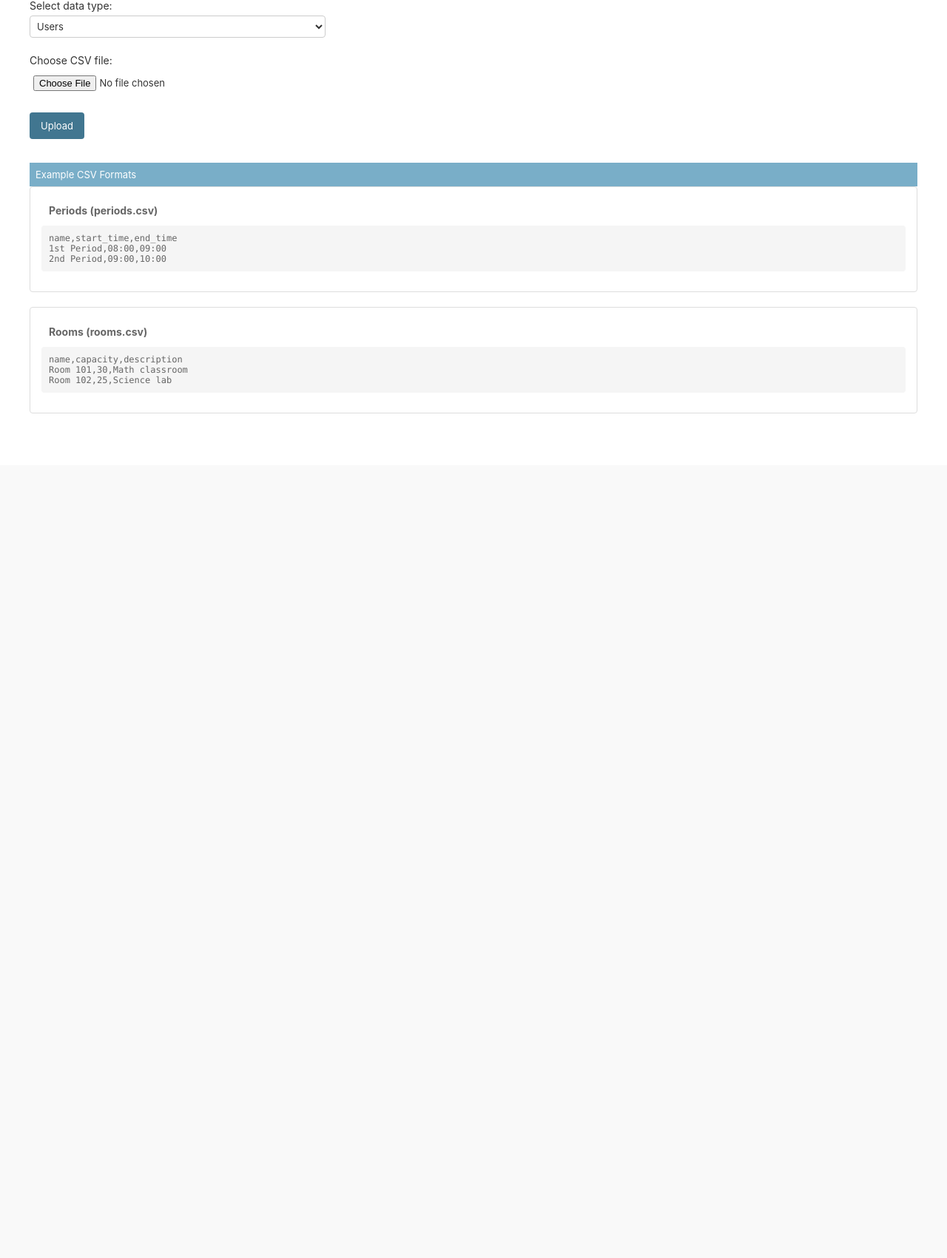
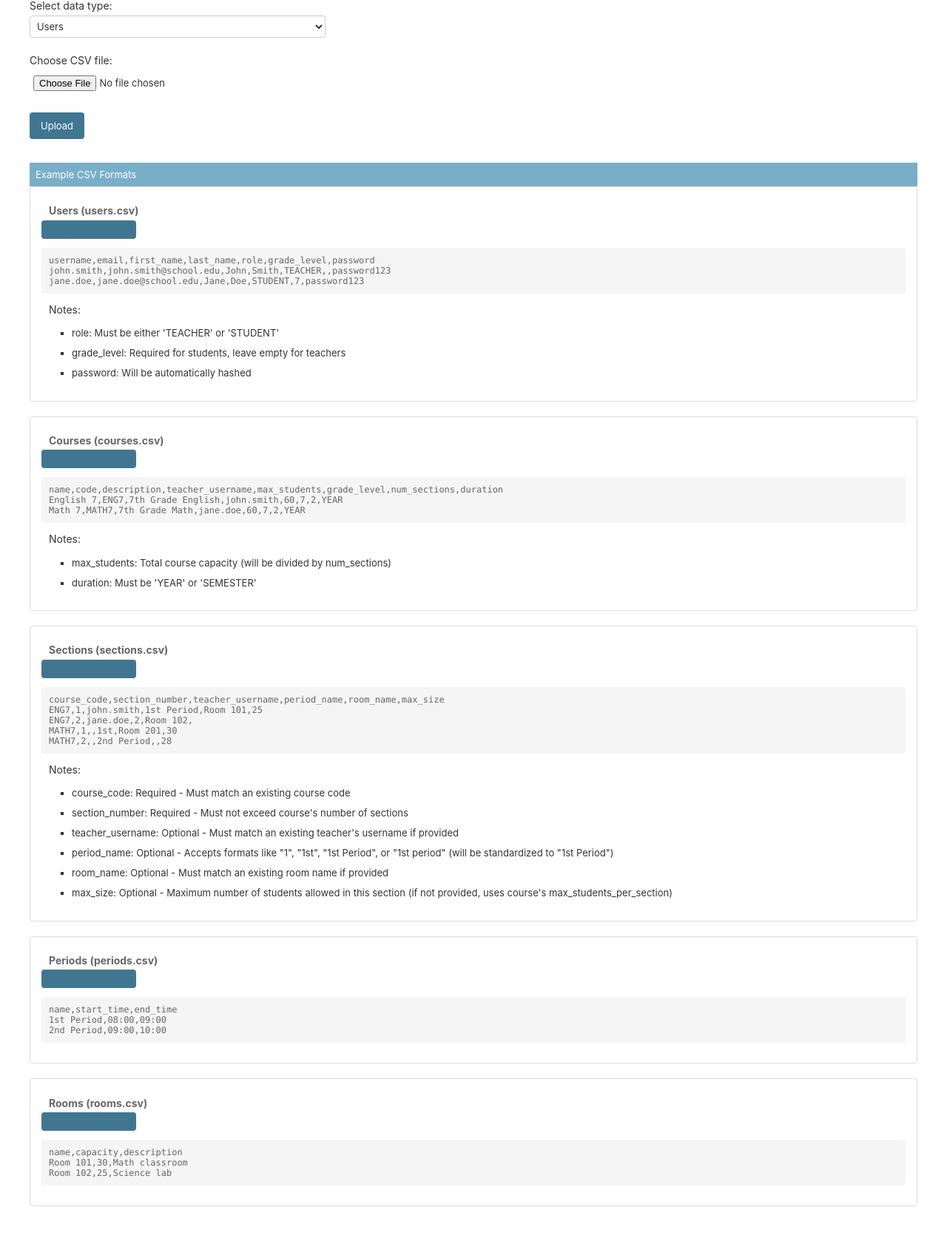
Before and after one commit to wafflestomper/school-scheduler, a Django app: page /scheduler/upload/ in a window 1280 px wide. Shown: the part 281-1982 px from the top of the page at 74% size. Before the commit the page ends 840 px from the top, so only its background shows below. Run offline with Django 4.2, Linux system fonts and the light colour scheme; the visitor is signed in with stand-in values (Sample User, id 1); parts of the project's set-up code (start-up, migrations or seed data) failed here and were passed over.

Commit message:
Add section max_size field and flexible period name handling - Added optional max_size field, flexible period formatting, sections_sample.csv, and proper CSV serving

```diff
--- a/backend/scheduler/models/section.py
+++ b/backend/scheduler/models/section.py
@@ -25,6 +25,12 @@ class Section(models.Model):
         unique=True,
         db_index=True,
         help_text="Generated section name (e.g., ENG7-1)"
+    )
+    max_students: Optional[int] = models.IntegerField(
+        null=True,
+        blank=True,
+        validators=[MinValueValidator(1)],
+        help_text="Maximum number of students allowed in this section (optional, defaults to course max_students_per_section)"
     )
     teacher: Optional[User] = models.ForeignKey(
         User,
--- a/backend/scheduler/templates/scheduler/upload.html
+++ b/backend/scheduler/templates/scheduler/upload.html
@@ -1,4 +1,5 @@
 {% extends "admin/base_site.html" %}
+{% load static %}
 
 {% block content %}
 <div id="content-main">
@@ -28,6 +29,7 @@
                 <select name="type" id="type" required>
                     <option value="users">Users</option>
                     <option value="courses">Courses</option>
+                    <option value="sections">Sections</option>
                     <option value="periods">Periods</option>
                     <option value="rooms">Rooms</option>
                 </select>
@@ -46,7 +48,62 @@
         <h2>Example CSV Formats</h2>
 
         <div class="example">
+            <h3>Users (users.csv)</h3>
+            <div class="example-header">
+                <a href="{% static 'example_data/users.csv' %}" class="download-link" download>Download Sample</a>
+            </div>
+            <pre>username,email,first_name,last_name,role,grade_level,password
+john.smith,john.smith@school.edu,John,Smith,TEACHER,,password123
+jane.doe,jane.doe@school.edu,Jane,Doe,STUDENT,7,password123</pre>
+            <p>Notes:</p>
+            <ul>
+                <li>role: Must be either 'TEACHER' or 'STUDENT'</li>
+                <li>grade_level: Required for students, leave empty for teachers</li>
+                <li>password: Will be automatically hashed</li>
+            </ul>
+        </div>
+
+        <div class="example">
+            <h3>Courses (courses.csv)</h3>
+            <div class="example-header">
+                <a href="{% static 'example_data/courses.csv' %}" class="download-link" download>Download Sample</a>
+            </div>
+            <pre>name,code,description,teacher_username,max_students,grade_level,num_sections,duration
+English 7,ENG7,7th Grade English,john.smith,60,7,2,YEAR
+Math 7,MATH7,7th Grade Math,jane.doe,60,7,2,YEAR</pre>
+            <p>Notes:</p>
+            <ul>
+                <li>max_students: Total course capacity (will be divided by num_sections)</li>
+                <li>duration: Must be 'YEAR' or 'SEMESTER'</li>
+            </ul>
+        </div>
+
+        <div class="example">
+            <h3>Sections (sections.csv)</h3>
+            <div class="example-header">
+                <a href="{% url 'serve_csv' filename='sections_sample.csv' %}" class="download-link">Download Sample</a>
+            </div>
+            <pre>course_code,section_number,teacher_username,period_name,room_name,max_size
+ENG7,1,john.smith,1st Period,Room 101,25
+ENG7,2,jane.doe,2,Room 102,
+MATH7,1,,1st,Room 201,30
+MATH7,2,,2nd Period,,28</pre>
+            <p>Notes:</p>
+            <ul>
+                <li>course_code: Required - Must match an existing course code</li>
+                <li>section_number: Required - Must not exceed course's number of sections</li>
+                <li>teacher_username: Optional - Must match an existing teacher's username if provided</li>
+                <li>period_name: Optional - Accepts formats like "1", "1st", "1st Period", or "1st period" (will be standardized to "1st Period")</li>
+                <li>room_name: Optional - Must match an existing room name if provided</li>
+                <li>max_size: Optional - Maximum number of students allowed in this section (if not provided, uses course's max_students_per_section)</li>
+            </ul>
+        </div>
+
+        <div class="example">
             <h3>Periods (periods.csv)</h3>
+            <div class="example-header">
+                <a href="{% static 'example_data/periods.csv' %}" class="download-link" download>Download Sample</a>
+            </div>
             <pre>name,start_time,end_time
 1st Period,08:00,09:00
 2nd Period,09:00,10:00</pre>
@@ -54,6 +111,9 @@
 
         <div class="example">
             <h3>Rooms (rooms.csv)</h3>
+            <div class="example-header">
+                <a href="{% static 'example_data/rooms.csv' %}" class="download-link" download>Download Sample</a>
+            </div>
             <pre>name,capacity,description
 Room 101,30,Math classroom
 Room 102,25,Science lab</pre>
@@ -82,6 +142,25 @@ Room 102,25,Science lab</pre>
         border-radius: 4px;
         margin-bottom: 20px;
     }
+    .example-header {
+        display: flex;
+        justify-content: space-between;
+        align-items: center;
+        margin-bottom: 10px;
+    }
+    .download-link {
+        display: inline-block;
+        padding: 5px 10px;
+        background-color: #417690;
+        color: white;
+        text-decoration: none;
+        border-radius: 4px;
+        font-size: 0.9em;
+    }
+    .download-link:hover {
+        background-color: #205067;
+        color: white;
+    }
     .example pre {
         background-color: #f5f5f5;
         padding: 10px;
@@ -102,5 +181,12 @@ Room 102,25,Science lab</pre>
         border-radius: 4px;
         margin: 20px 0;
     }
+    .example ul {
+        margin-top: 10px;
+        padding-left: 20px;
+    }
+    .example li {
+        margin-bottom: 5px;
+    }
 </style>
 {% endblock %}
--- a/backend/scheduler/views/upload_views.py
+++ b/backend/scheduler/views/upload_views.py
@@ -8,7 +8,8 @@ from ..csv_handlers import (
     handle_user_csv,
     handle_course_csv,
     handle_period_csv,
-    handle_room_csv
+    handle_room_csv,
+    handle_section_csv
 )
 
 @login_required
@@ -26,6 +27,7 @@ def upload_page(request):
             handlers = {
                 'users': handle_user_csv,
                 'courses': handle_course_csv,
+                'sections': handle_section_csv,
                 'periods': handle_period_csv,
                 'rooms': handle_room_csv,
             }
@@ -58,6 +60,7 @@ def upload_csv(request):
     handlers = {
         'users': handle_user_csv,
         'courses': handle_course_csv,
+        'sections': handle_section_csv,
         'periods': handle_period_csv,
         'rooms': handle_room_csv,
     }
--- a/backend/scheduler_config/urls.py
+++ b/backend/scheduler_config/urls.py
@@ -20,10 +20,44 @@ from django.views.generic.base import RedirectView
 from scheduler.views.bulk_upload_views import BulkUserUploadView
 from django.conf import settings
 from django.conf.urls.static import static
+from django.views.static import serve
+from django.http import HttpResponse, Http404
+import os
+import mimetypes
+
+def serve_csv(request, filename):
+    """Serve CSV files with proper content type"""
+    if not filename.endswith('.csv'):
+        raise Http404("File not found")
+
+    # Look in both possible locations for the file
+    possible_paths = [
+        os.path.join(settings.BASE_DIR, 'static', 'example_data', filename),
+        os.path.join(settings.BASE_DIR, 'example_data', filename)
+    ]
+
+    file_path = None
+    for path in possible_paths:
+        if os.path.exists(path):
+            file_path = path
+            break
+
+    if not file_path:
+        raise Http404(f"File not found: {filename}")
+
+    try:
+        with open(file_path, 'rb') as f:
+            response = HttpResponse(f.read())
+            response['Content-Type'] = 'text/csv'
+            response['Content-Disposition'] = f'attachment; filename="{filename}"'
+            return response
+    except IOError:
+        raise Http404(f"Error reading file: {filename}")
 
 urlpatterns = [
     path('', RedirectView.as_view(url='/admin/', permanent=True), name='index'),
     path('admin/', admin.site.urls),
     path('scheduler/', include('scheduler.urls')),  # Include scheduler URLs with prefix
     path('bulk-upload/users/', BulkUserUploadView.as_view(), name='bulk-user-upload'),
+    path('download/csv/<str:filename>', serve_csv, name='serve_csv'),
 ] + static(settings.STATIC_URL, document_root=settings.STATIC_ROOT) + static(settings.MEDIA_URL, document_root=settings.MEDIA_ROOT)
```
Also changed, not shown: backend/example_data/sections_sample.csv (added, +7 -0 lines), backend/scheduler/csv_handlers.py (+122 -1 lines), backend/scheduler/migrations/0004_section_max_students.py (added).
